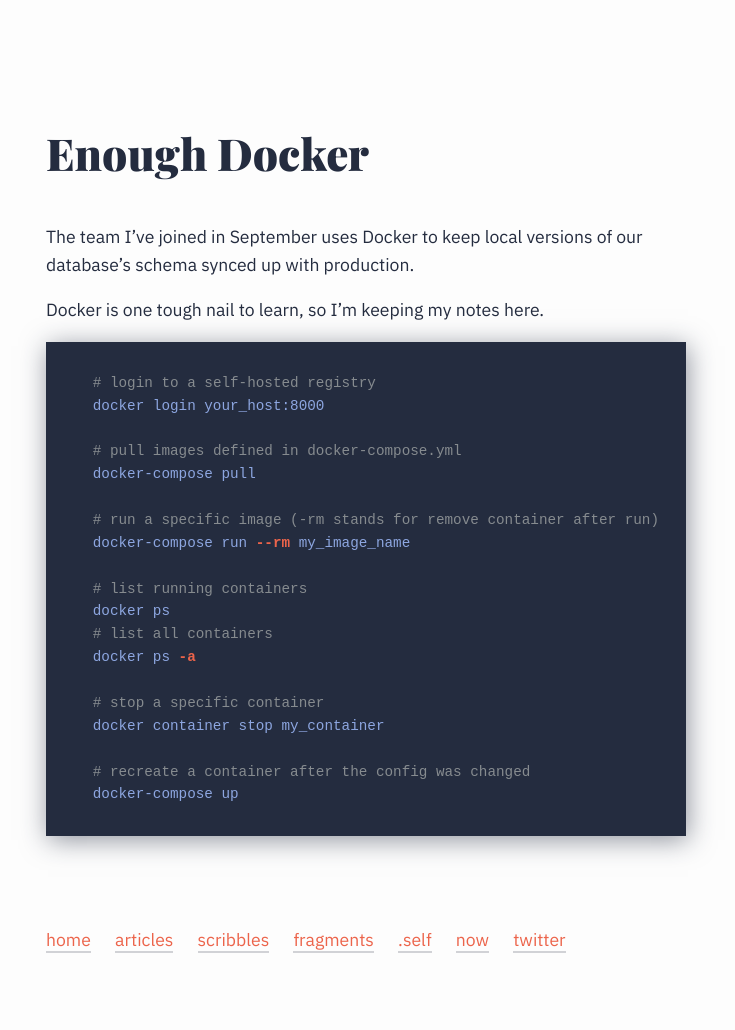
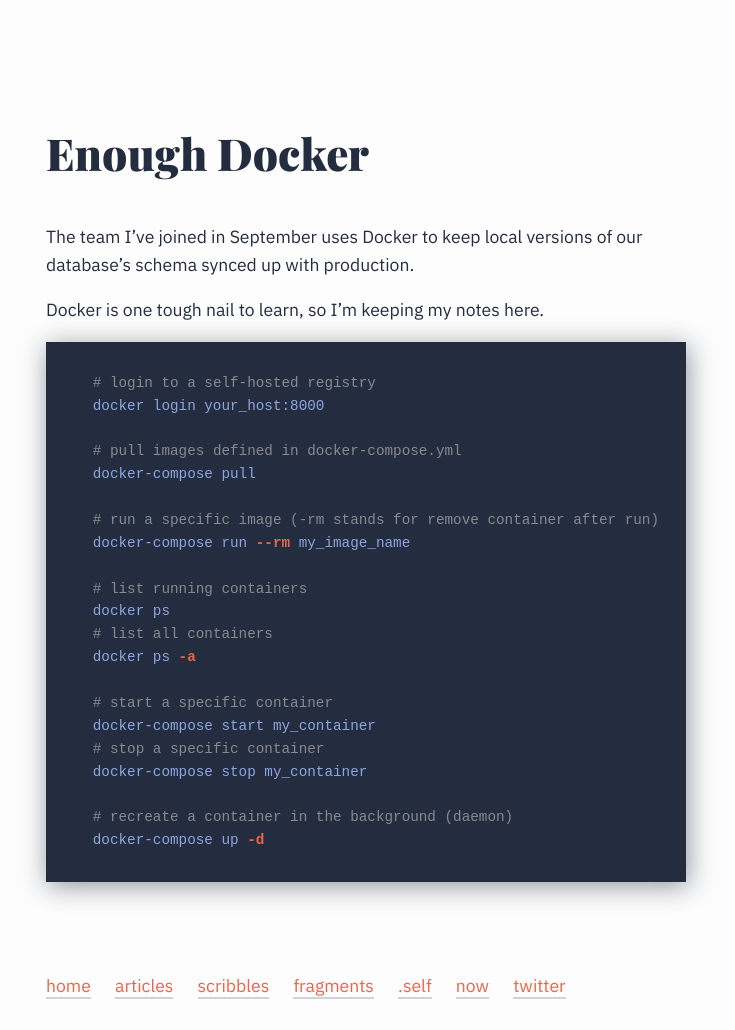
Before and after one commit to merciremi/remicodes, a Jekyll site: the page built from _fragments/2020-11-12-enough-docker.md, in a window 1280 px wide. Shown: the whole page, without its empty margins (274-1009 px from the left). Built offline with Jekyll 4.4.1, drawn with Linux system fonts in a browser that asks for light colours; some web fonts are replaced; before the commit the page ends 984 px from its top, so only the background shows below that.

Commit message:
Finish recruiting fragment

```diff
--- a/_fragments/2020-11-12-enough-docker.md
+++ b/_fragments/2020-11-12-enough-docker.md
@@ -24,9 +24,11 @@
   # list all containers
   docker ps -a
 
+  # start a specific container
+  docker-compose start my_container
   # stop a specific container
-  docker container stop my_container
+  docker-compose stop my_container
 
-  # recreate a container after the config was changed
-  docker-compose up
+  # recreate a container in the background (daemon)
+  docker-compose up -d
 {% endhighlight %}
```
Also changed, not shown: _fragments/2020-06-30-recruiting-gimmicks.md (added, +75 -0 lines), _pages/03_fragments.md (+4 -2 lines), _scribbles/2020-06-30-half-ass-recruiting.md (deleted, +0 -54 lines).
